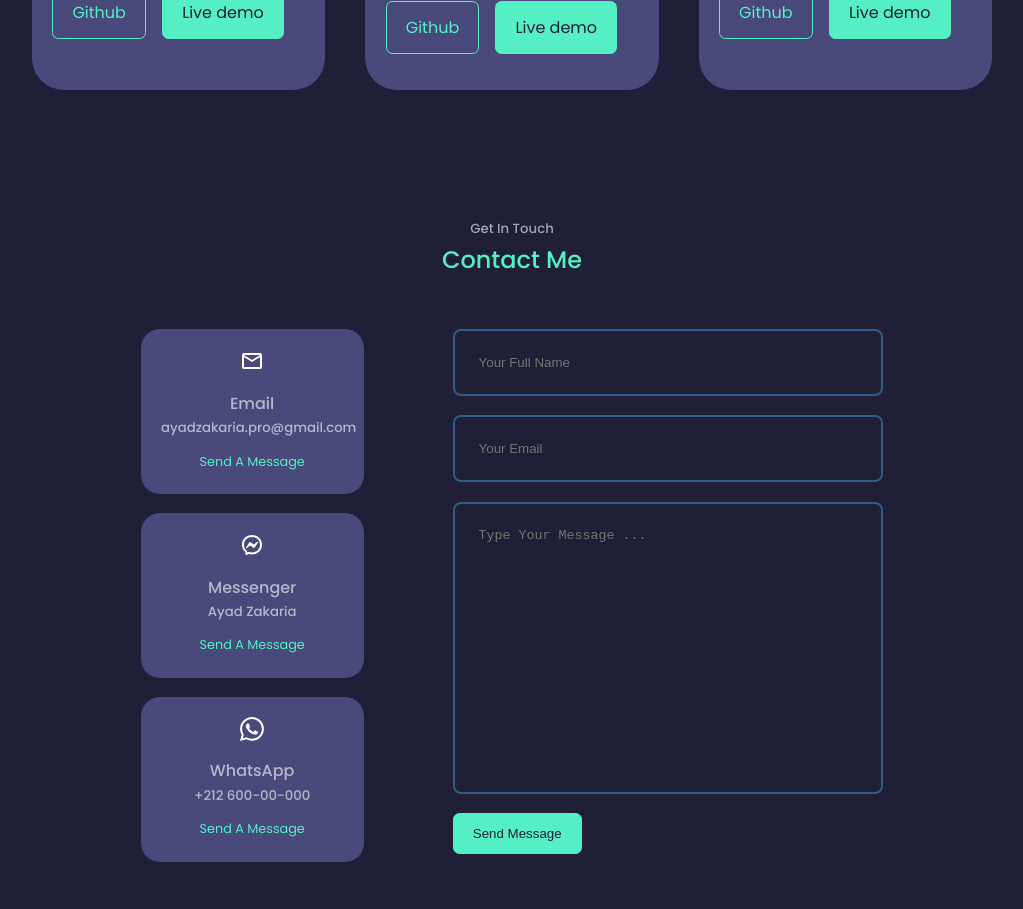
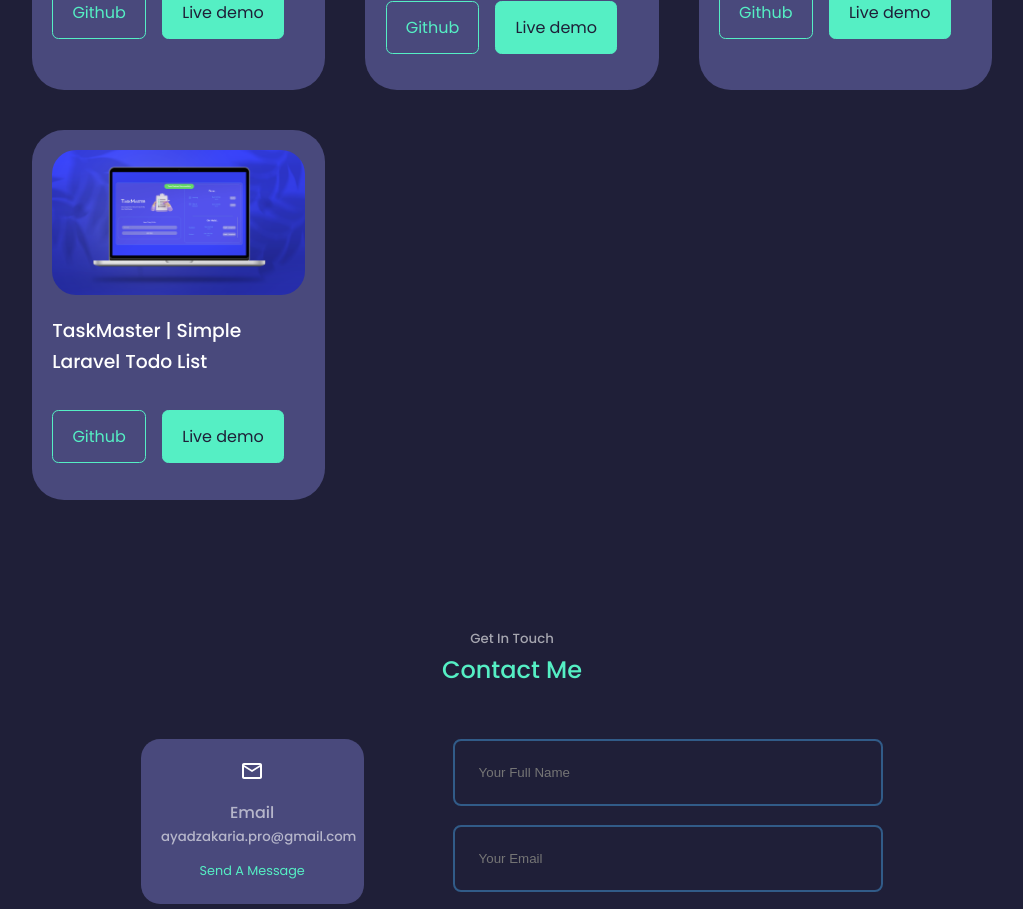
Before and after one commit to zakariaayadportfolio/ayadzakaria, a React (Create React App) app: page / in a window 1280 px wide. Shown: the part 3080-3989 px from the top of the page, without its empty margins (128-1151 px from the left). Built offline with nearby package versions, Linux system fonts and the light colour scheme.

Commit message:
Adding TodoListProject

```diff
--- a/src/components/portfolio/portfolio.jsx
+++ b/src/components/portfolio/portfolio.jsx
@@ -3,6 +3,7 @@ import './portfolio.css'
 import IMAGE1 from '../../assets/Fitness-Pro.PNG'
 import IMAGE2 from '../../assets/Gofa-Lik.PNG'
 import IMAGE3 from '../../assets/igs.PNG'
+import IMAGE4 from '../../assets/TodoListPortfolio.png'
 
 
 const data =[
@@ -28,6 +29,13 @@ const data =[
     title: 'IGS | Ista Great Steps School Clubs Blog & Meetings Schedule',
     github: 'https://github.com/AyadZakaria/igs',
     demo : 'https://dribbble.com/shots/18839425-School-Clubs-Blog-meetings-schedule'
+  },
+  {
+    id: 4,
+    image : IMAGE4,
+    title: 'TaskMaster | Simple Laravel Todo List',
+    github: 'https://github.com/AyadZakaria/LaravelTodoList',
+    demo : 'https://dribbble.com/shots/20565399-TaskMaster-Simple-TodoList-App-Nice-And-Clean-Designe'
   }
 ]
 const portfolio = () => {
```
Also changed, not shown: src/assets/TodoListPortfolio.png (added).
